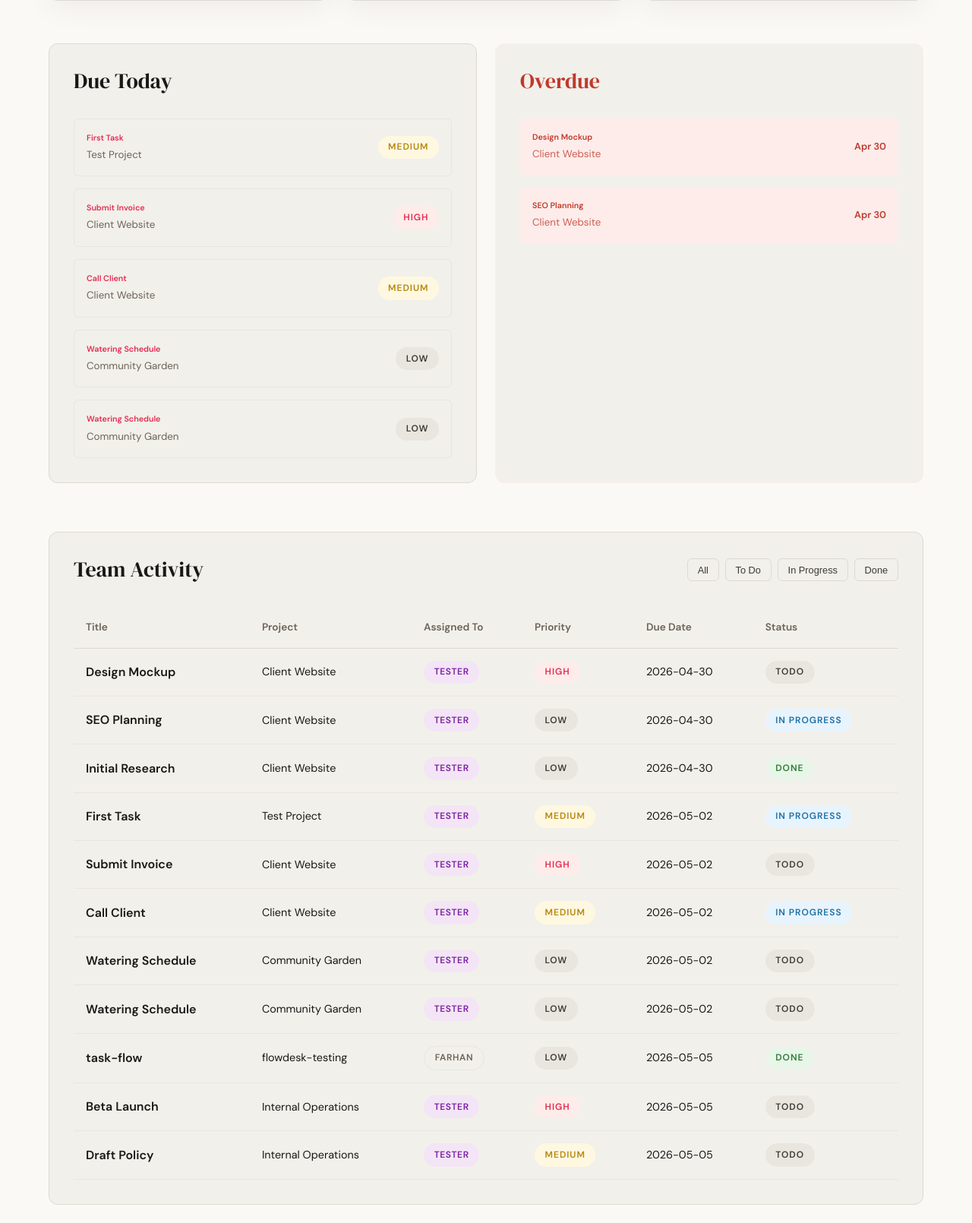
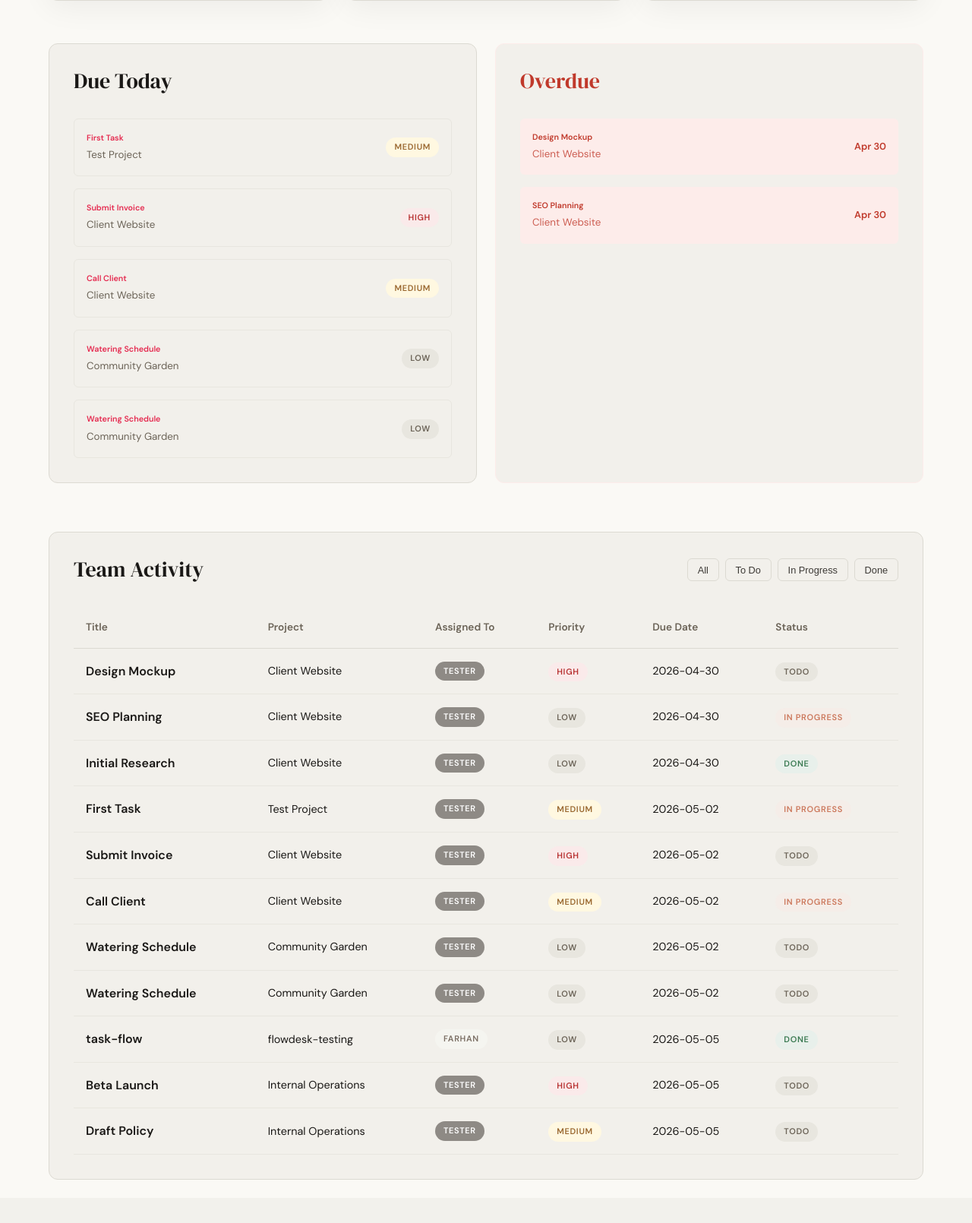
Before and after one commit to farhanrhine/FlowDesk, a Flask app: page /dashboard in a window 1280 px wide. Shown: the part 390-2000 px from the top of the page at 76% size. After the commit the page ends 1943 px from the top, so only its background shows below. Run offline with Flask 3, Linux system fonts and the light colour scheme; a user stored in the database is signed in.

Commit message:
Final Polish: Implemented premium theme-aware badge system, finalized RBAC UI, and completed professional README documentation with workflow diagrams.

```diff
--- a/app/static/css/style.css
+++ b/app/static/css/style.css
@@ -34,6 +34,15 @@
     --font-display: 'DM Serif Display', Georgia, serif;
     --font-body: 'DM Sans', system-ui, sans-serif;
 
+    --badge-low-bg: #E8E6DF;
+    --badge-low-text: #6B6357;
+    --badge-me-bg: #8E8A85;
+    --badge-me-text: #FFFFFF;
+    --badge-user-bg: #F5F5F0;
+    --badge-user-text: #7A6E63;
+    --badge-medium-bg: #FFF8E1;
+    --badge-medium-text: #9A6830;
+
     /* Sizing */
     --max-width: 1200px;
     --auth-width: 440px;
@@ -64,6 +73,15 @@
     --info-light: #1a2733;
     --warning: #ffd54f;
     --warning-light: #332b1a;
+
+    --badge-low-bg: #3D3A36;
+    --badge-low-text: #D4D1CA;
+    --badge-me-bg: #5D5A56;
+    --badge-me-text: #F2F0EB;
+    --badge-user-bg: #2D2A28;
+    --badge-user-text: #A3A099;
+    --badge-medium-bg: #3E2723;
+    --badge-medium-text: #FFB74D;
 }
 
 /* Base Styles */
@@ -264,24 +282,30 @@ input:focus, select:focus, textarea:focus {
     color: var(--ink-faint);
 }
 
-/* Badges */
+/* Shared badge base */
 .badge {
     display: inline-block;
-    padding: 0.35rem 0.85rem;
+    font-size: 11px;
+    font-weight: 600;
+    letter-spacing: 0.06em;
+    padding: 4px 11px;
     border-radius: 999px;
-    font-size: 0.75rem;
-    font-weight: 600;
-    letter-spacing: 0.08em;
     text-transform: uppercase;
 }
 
-.badge-low { background-color: #e8e6df; color: var(--ink-soft); }
-.badge-medium { background-color: #fff8e1; color: #b8860b; }
-.badge-high { background-color: var(--accent-light); color: var(--accent); }
+/* User / assigned-to badges */
+.badge-user { background: var(--badge-user-bg); color: var(--badge-user-text); }
+.badge-me   { background: var(--badge-me-bg); color: var(--badge-me-text); }
 
-.badge-todo { background-color: #e8e6df; color: var(--ink-soft); }
-.badge-in_progress { background-color: #e8f4fd; color: #1a6fa8; }
-.badge-done { background-color: #e8f5e9; color: #2e7d32; }
+/* Priority badges */
+.badge-high     { background: #FAEAEA; color: #B83232; }
+.badge-medium   { background: var(--badge-medium-bg); color: var(--badge-medium-text); }
+.badge-low      { background: var(--badge-low-bg); color: var(--badge-low-text); }
+
+/* Status badges */
+.badge-todo        { background: var(--badge-low-bg); color: var(--badge-low-text); }
+.badge-in-progress { background: #F5EDE8; color: #CC785C; }
+.badge-done        { background: #E8F0EB; color: #3A7A52; }
 
 /* Flash Messages */
 .alert {
--- a/app/templates/dashboard/index.html
+++ b/app/templates/dashboard/index.html
@@ -98,15 +98,7 @@
                         <td style="padding: 1rem; font-size: 0.9rem;">{{ task.project.name }}</td>
                         <td style="padding: 1rem; font-size: 0.9rem;">
                             {% if task.assigned_to %}
-                                {% if is_mine %}
-                                    <span class="badge" style="background-color: #f3e5f5; color: #7b1fa2; text-transform: uppercase; font-weight: 700; letter-spacing: 0.05em; font-size: 0.75rem;">
-                                        {{ task.assignee.username }}
-                                    </span>
-                                {% else %}
-                                    <span class="badge" style="background-color: var(--paper-warm); border: 1px solid var(--border-soft); color: var(--ink-muted); text-transform: uppercase; font-weight: 600; letter-spacing: 0.05em; font-size: 0.75rem;">
-                                        {{ task.assignee.username }}
-                                    </span>
-                                {% endif %}
+                                <span class="badge {{ 'badge-me' if task.assigned_to == current_user.id else 'badge-user' }}">{{ task.assignee.username }}</span>
                             {% else %}
                                 <span style="color: var(--ink-faint); font-style: italic; font-size: 0.8rem;">Unassigned</span>
                             {% endif %}
@@ -116,7 +108,7 @@
                         </td>
                         <td style="padding: 1rem; font-size: 0.9rem;">{{ task.due_date.strftime('%Y-%m-%d') if task.due_date else '-' }}</td>
                         <td style="padding: 1rem;">
-                            <span class="badge badge-{{ task.status }}">{{ task.status|replace('_', ' ') }}</span>
+                            <span class="badge badge-{{ task.status | replace('_', '-') }}">{{ task.status | replace('_', ' ') }}</span>
                         </td>
                     </tr>
                 {% else %}
--- a/app/templates/projects/detail.html
+++ b/app/templates/projects/detail.html
@@ -36,8 +36,8 @@
                         <div>
                             <h5 style="font-weight: 600;">{{ task.title }}</h5>
                             <div style="display: flex; gap: 0.5rem; margin-top: 0.25rem;">
-                                <span class="badge badge-{{ task.priority }}" style="font-size: 0.65rem;">{{ task.priority }}</span>
-                                <span class="badge badge-{{ task.status }}" style="font-size: 0.65rem;">{{ task.status|replace('_', ' ') }}</span>
+                                <span class="badge badge-{{ task.priority }}">{{ task.priority }}</span>
+                                <span class="badge badge-{{ task.status | replace('_', '-') }}">{{ task.status | replace('_', ' ') }}</span>
                             </div>
                         </div>
                         <div class="text-muted small" style="text-align: right;">
```
Also changed, not shown: app/templates/tasks/detail.html (+8 -2 lines), README.md, instance/dev.db.
